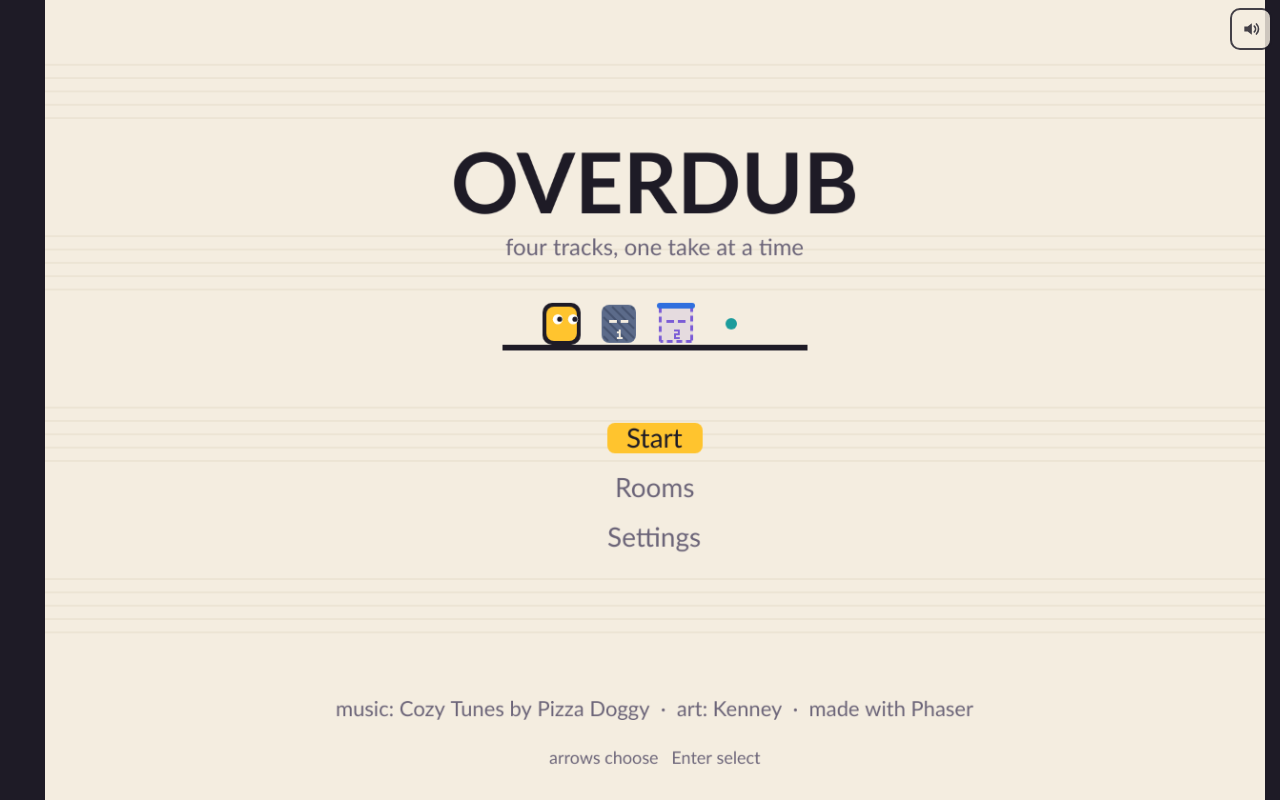
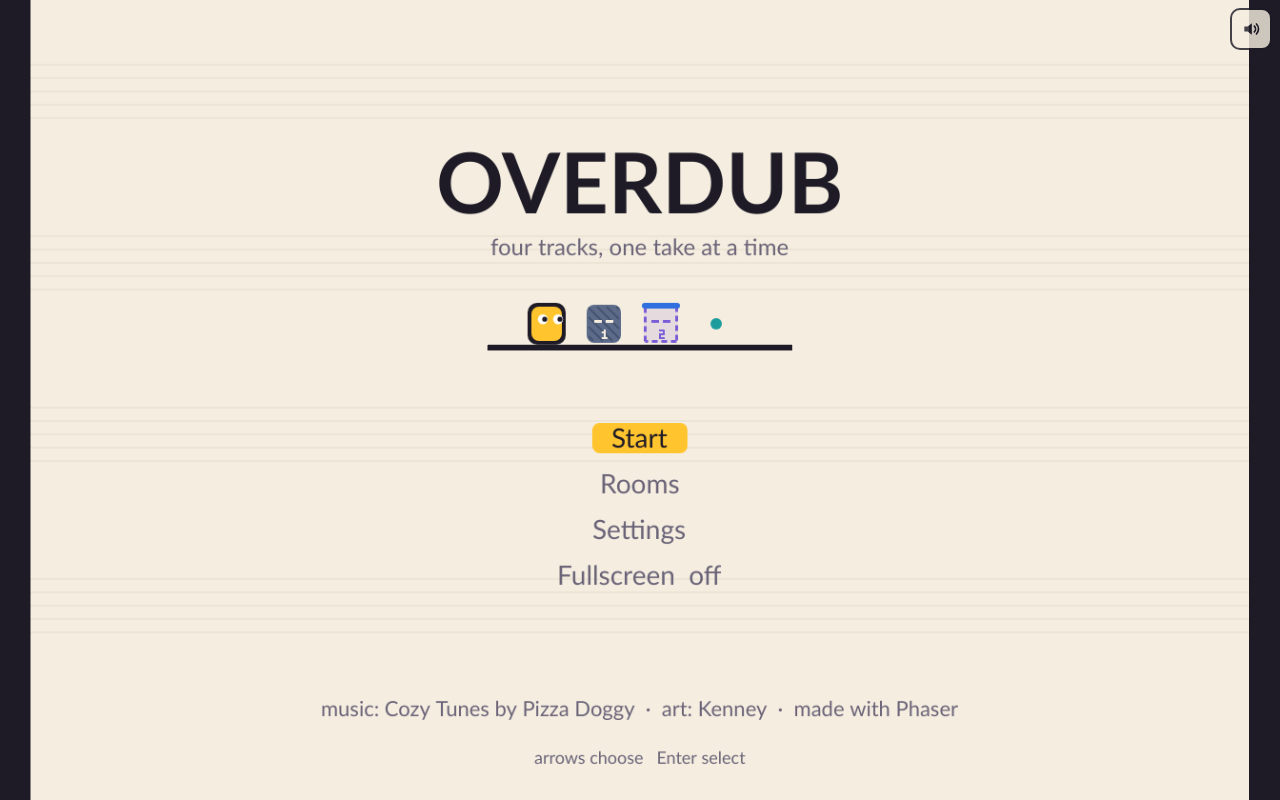
Before and after one commit to hisRoyalty/AfterImage, a website built with Vite: page index.html in a window 1280 px wide. Built offline with nearby package versions, Linux system fonts and the light colour scheme; animation ran at ten frames a second.

Commit message:
feat: window-fit rendering with letterbox, fullscreen on F and in menus

```diff
--- a/index.html
+++ b/index.html
@@ -6,7 +6,8 @@
     <title>Overdub</title>
     <style>
       html, body { margin: 0; height: 100%; background: #1e1b26; overflow: hidden; }
-      #game { width: 100vw; height: 100vh; display: flex; align-items: center; justify-content: center; }
+      #game { position: fixed; inset: 0; }
+      canvas { display: block; }
       canvas { outline: none; }
     </style>
   </head>
--- a/src/main.ts
+++ b/src/main.ts
@@ -9,6 +9,7 @@ import { loadRoom } from './sim/room.ts';
 import { replay, solutionMasks } from './sim/replay.ts';
 import type { TakeLog } from './sim/types.ts';
 import { mountAudioDock } from './meta/audioDock.ts';
+import { initScreen } from './meta/screen.ts';
 import { playlist } from './audio/playlist.ts';
 import { getAudio } from './audio/engine.ts';
 
@@ -19,12 +20,11 @@ const startIndex = roomParam > 0 ? Math.max(0, ROOMS.findIndex((r) => Number(r.i
 const game = new Phaser.Game({
   type: Phaser.AUTO,
   parent: 'game',
-  width: 1280,
-  height: 840,
-  backgroundColor: '#F4EDE0',
-  scale: { mode: Phaser.Scale.FIT, autoCenter: Phaser.Scale.CENTER_BOTH },
+  backgroundColor: '#1E1B26',
+  scale: { mode: Phaser.Scale.RESIZE, width: '100%', height: '100%', fullscreenTarget: document.documentElement },
   scene: [],
 });
+initScreen(game);
 mountAudioDock();
 game.registry.set('start', params.has('mixdown') ? { key: 'mixdown' } : roomParam > 0 ? { key: 'room', data: { index: startIndex } } : { key: 'menu' });
 game.registry.set('onReady', () => { window.__overdub = hook; });
--- a/src/meta/input.ts
+++ b/src/meta/input.ts
@@ -1,7 +1,8 @@
+import { toggleFullscreen } from './screen.ts';
 import { IN_L, IN_R, IN_J, IN_JP, IN_WAIT, IN_DRONE, IN_LOOP, IN_ERASE, IN_RETRY, IN_WIPE } from '../sim/constants.ts';
 
-export type Action = 'left' | 'right' | 'jump' | 'wait' | 'drone' | 'loop' | 'erase' | 'retry' | 'ff' | 'hint' | 'pause' | 'confirm' | 'mute';
-export const ACTIONS: Action[] = ['left', 'right', 'jump', 'wait', 'drone', 'loop', 'erase', 'retry', 'ff', 'hint', 'pause', 'confirm', 'mute'];
+export type Action = 'left' | 'right' | 'jump' | 'wait' | 'drone' | 'loop' | 'erase' | 'retry' | 'ff' | 'hint' | 'pause' | 'confirm' | 'mute' | 'fullscreen';
+export const ACTIONS: Action[] = ['left', 'right', 'jump', 'wait', 'drone', 'loop', 'erase', 'retry', 'ff', 'hint', 'pause', 'confirm', 'mute', 'fullscreen'];
 
 export type KeyMap = Record<Action, string[]>;
 
@@ -16,9 +17,10 @@ export const DEFAULT_KEYS: KeyMap = {
   retry: ['KeyR'],
   ff: ['ShiftLeft', 'ShiftRight'],
   hint: ['KeyH'],
-  pause: ['Escape'],
+  pause: ['Escape', 'KeyP'],
   confirm: ['Enter'],
   mute: ['KeyM'],
+  fullscreen: ['KeyF'],
 };
 
 const WIPE_TICKS = 36;
@@ -43,6 +45,8 @@ export class Input {
     if (e.code === 'F1' || e.code === 'Tab' || e.code.startsWith('Arrow') || e.code === 'Space') e.preventDefault();
     if (this.onKey) { e.preventDefault(); this.onKey(e.code); return; }
     if (e.repeat) return;
+    // straight from the key event, so the browser accepts it as a user gesture
+    if (this.keys.fullscreen?.includes(e.code)) toggleFullscreen();
     this.down.add(e.code);
     this.codes.push(e.code);
     if (this.codes.length > 32) this.codes.shift();
--- /dev/null
+++ b/src/meta/screen.ts
@@ -0,0 +1,54 @@
+import Phaser from 'phaser';
+
+export const VIEW_W = 640;
+export const VIEW_H = 420;
+
+let game: Phaser.Game | null = null;
+const watchers: (() => void)[] = [];
+
+export function initScreen(g: Phaser.Game): void {
+  game = g;
+  g.scale.on(Phaser.Scale.Events.ENTER_FULLSCREEN, () => watchers.forEach((f) => f()));
+  g.scale.on(Phaser.Scale.Events.LEAVE_FULLSCREEN, () => watchers.forEach((f) => f()));
+}
+
+// Zoom that fits the 640 x 420 view in a w x h window. Snaps to a whole number when one is within 4%.
+export function fitZoom(w: number, h: number): number {
+  const z = Math.min(w / VIEW_W, h / VIEW_H);
+  const n = Math.round(z);
+  return n >= 1 && n <= z * 1.0001 && z - n < n * 0.04 ? n : z;
+}
+
+// Text is rasterised at this scale so it stays sharp at the current window size.
+export function textRes(): number {
+  return Math.max(2, Math.min(6, Math.ceil(fitZoom(window.innerWidth, window.innerHeight))));
+}
+
+// Letterboxed camera: the view keeps its aspect ratio and is centred; the rest shows the background colour.
+export function fitCamera(scene: Phaser.Scene): void {
+  const cam = scene.cameras.main;
+  const apply = () => {
+    const w = scene.scale.width, h = scene.scale.height;
+    const z = fitZoom(w, h);
+    const vw = Math.round(VIEW_W * z), vh = Math.round(VIEW_H * z);
+    cam.setViewport(Math.floor((w - vw) / 2), Math.floor((h - vh) / 2), vw, vh);
+    cam.setZoom(z);
+    cam.centerOn(VIEW_W / 2, VIEW_H / 2);
+  };
+  apply();
+  scene.scale.on('resize', apply);
+  scene.events.once('shutdown', () => scene.scale.off('resize', apply));
+}
+
+export function isFullscreen(): boolean {
+  return !!game?.scale.isFullscreen;
+}
+
+export function toggleFullscreen(): void {
+  if (!game || !game.device.fullscreen.available) return;
+  game.scale.toggleFullscreen();
+}
+
+export function onFullscreenChange(fn: () => void): void {
+  watchers.push(fn);
+}
--- a/src/meta/strings.ts
+++ b/src/meta/strings.ts
@@ -45,6 +45,7 @@ export const UI = {
   speed: (v: number) => `Assist: game speed  ‹ ${v}% ›`,
   timing: (on: boolean) => `Assist: longer coyote and buffer  ${on ? 'on' : 'off'}`,
   track: (on: boolean) => `Assist: extra track  ${on ? 'on' : 'off'}`,
+  fullscreen: (on: boolean) => `Fullscreen  ${on ? 'on' : 'off'}`,
   controls: 'Controls',
   reset: 'Erase all progress',
   resetSure: 'Press again to erase everything',
@@ -53,7 +54,7 @@ export const UI = {
   defaults: 'Reset to defaults',
   action: {
     left: 'Move left', right: 'Move right', jump: 'Jump', wait: 'Wait', drone: 'Drone', loop: 'Loop', erase: 'Erase',
-    retry: 'Retry (hold to wipe)', ff: 'Fast-forward', hint: 'Hint', pause: 'Pause', confirm: 'Continue', mute: 'Mute',
+    retry: 'Retry (hold to wipe)', ff: 'Fast-forward', hint: 'Hint', pause: 'Pause', confirm: 'Continue', mute: 'Mute', fullscreen: 'Fullscreen',
   } as Record<string, string>,
   locked: 'locked',
   selectHelp: 'arrows choose   Enter play   Esc back',
--- a/src/render/hud.ts
+++ b/src/render/hud.ts
@@ -6,6 +6,7 @@ import { PAL, CSS, FONT } from './palette.ts';
 import { img } from './sprites.ts';
 import { SelfSprite } from './actorLayer.ts';
 import { STR } from '../meta/strings.ts';
+import { textRes } from '../meta/screen.ts';
 
 export const VIEW_W = 640;
 export const VIEW_H = 420;
@@ -32,7 +33,7 @@ export class Hud {
     this.beats = [0, 1, 2, 3].map((b) => img(scene, 'beat_off', 339 + b * 11, HUD_Y + 14, 20).setOrigin(0.5));
     this.pulse = img(scene, 'beat_on', 339, HUD_Y + 14, 20.5).setOrigin(0.5);
     this.ff = img(scene, 'ff', 386, HUD_Y + 8, 20).setVisible(false);
-    const style = { fontFamily: FONT, fontSize: '11px', color: CSS.ink, resolution: 3 };
+    const style = { fontFamily: FONT, fontSize: '11px', color: CSS.ink, resolution: textRes() };
     this.title = scene.add.text(10, HUD_Y + 7, '', { ...style, fontSize: '13px', fontStyle: 'bold' }).setDepth(21);
     this.par = scene.add.text(10, HUD_Y + 34, '', { ...style, color: CSS.inkSoft }).setDepth(21);
     this.keys = scene.add.text(VIEW_W - 10, HUD_Y + 9, '', { ...style, color: CSS.inkSoft }).setOrigin(1, 0).setDepth(21);
--- a/src/scenes/MenuScene.ts
+++ b/src/scenes/MenuScene.ts
@@ -9,6 +9,7 @@ import { img, nine, res } from '../render/sprites.ts';
 import { SelfSprite } from '../render/actorLayer.ts';
 import { initAudio } from '../audio/engine.ts';
 import { sfx } from '../audio/sfx.ts';
+import { fitCamera, isFullscreen, toggleFullscreen } from '../meta/screen.ts';
 
 export function unlocked(i: number): boolean {
   if (i === 0) return true;
@@ -24,6 +25,7 @@ export function nextRoom(): number {
 export class MenuScene extends Phaser.Scene {
   menu: Menu | null = null;
   mode: 'title' | 'select' = 'title';
+  fs = false;
   sel = 0;
   objs: Phaser.GameObjects.GameObject[] = [];
   cells: { box: Phaser.GameObjects.NineSlice; tick: Phaser.GameObjects.Image; medal: Phaser.GameObjects.Image }[] = [];
@@ -41,7 +43,7 @@ export class MenuScene extends Phaser.Scene {
   }
 
   create(): void {
-    this.cameras.main.setZoom(2).centerOn(320, 210);
+    fitCamera(this);
     input.clear();
     img(this, 'paper');
     this.info = text(this, 320, 372, '', 11, CSS.ink).setOrigin(0.5).setDepth(6);
@@ -78,7 +80,8 @@ export class MenuScene extends Phaser.Scene {
       { label: () => (started ? UI.continue : UI.newGame), act: () => this.play(nextRoom()) },
       { label: () => UI.rooms, act: () => this.select() },
       { label: () => UI.settings, act: () => { this.scene.pause(); this.scene.launch('settings', { from: 'menu' }); } },
-    ], 26, 14, 10);
+      { label: () => UI.fullscreen(isFullscreen()), act: () => toggleFullscreen() },
+    ], 24, 14, 10);
     this.menu.onMove = () => sfx('ui');
     this.help.setText(UI.menuHelp);
     this.info.setText(UI.credits).setColor(CSS.inkSoft);
@@ -137,6 +140,7 @@ export class MenuScene extends Phaser.Scene {
   update(): void {
     const codes = input.takeCodes();
     if (codes.length) initAudio();
+    if (this.fs !== isFullscreen()) { this.fs = isFullscreen(); this.menu?.refresh(); }
     if (this.mode === 'title') {
       this.menu?.update(codes);
       return;
--- a/src/scenes/MixdownScene.ts
+++ b/src/scenes/MixdownScene.ts
@@ -16,6 +16,7 @@ import { img } from '../render/sprites.ts';
 import { CSS } from '../render/palette.ts';
 import { text } from './ui.ts';
 import { sfx } from '../audio/sfx.ts';
+import { fitCamera } from '../meta/screen.ts';
 import { voice, midiHz, getAudio } from '../audio/engine.ts';
 
 const PER_ROOM = 1300;
@@ -52,7 +53,7 @@ export class MixdownScene extends Phaser.Scene {
   }
 
   create(): void {
-    this.cameras.main.setZoom(2).centerOn(320, 210);
+    fitCamera(this);
     this.t = 0;
     this.last = 0;
     this.idx = -1;
--- a/src/scenes/SettingsScene.ts
+++ b/src/scenes/SettingsScene.ts
@@ -7,6 +7,7 @@ import { ACTIONS, DEFAULT_KEYS, keyLabel } from '../meta/input.ts';
 import type { Action } from '../meta/input.ts';
 import { UI } from '../meta/strings.ts';
 import { CSS } from '../render/palette.ts';
+import { fitCamera } from '../meta/screen.ts';
 import { applyAudioSettings } from '../audio/engine.ts';
 
 const clamp = (v: number) => Math.max(0, Math.min(100, v));
@@ -27,7 +28,7 @@ export class SettingsScene extends Phaser.Scene {
   }
 
   create(): void {
-    this.cameras.main.setZoom(2).centerOn(320, 210);
+    fitCamera(this);
     panel(this, 360, 330);
     this.note = text(this, 320, 362, '', 10, CSS.inkSoft).setOrigin(0.5).setDepth(70);
     this.main();
--- a/src/scenes/roomOverlays.ts
+++ b/src/scenes/roomOverlays.ts
@@ -10,6 +10,7 @@ import { STR, UI, fmtTicks } from '../meta/strings.ts';
 import { PAL, CSS } from '../render/palette.ts';
 import { img, nine } from '../render/sprites.ts';
 import { sfx } from '../audio/sfx.ts';
+import { isFullscreen, toggleFullscreen } from '../meta/screen.ts';
 
 // Chapter card, pause menu and the clear panel for a room.
 export class Overlays {
@@ -22,6 +23,7 @@ export class Overlays {
   panel: Phaser.GameObjects.Container | null = null;
   videoHint: Phaser.GameObjects.Text | null = null;
   leaving = false;
+  fs = false;
 
   constructor(scene: RoomScene, flow: RoomFlow) {
     this.scene = scene;
@@ -65,6 +67,7 @@ export class Overlays {
       return;
     }
     if (this.pause) {
+      if (this.fs !== isFullscreen()) { this.fs = isFullscreen(); this.pause.refresh(); }
       const r = this.pause.update(input.takeCodes());
       if (r === 'back') this.closePause();
       return;
@@ -76,7 +79,7 @@ export class Overlays {
   private openPause(): void {
     sfx('back');
     input.clear();
-    this.pauseBg = panel(this.scene, 200, 190, 60);
+    this.pauseBg = panel(this.scene, 200, 212, 60);
     const items: Item[] = [
       { label: () => UI.resume, act: () => this.closePause() },
       { label: () => UI.retryRoom, act: () => this.scene.scene.restart({ index: this.scene.index }) },
@@ -84,6 +87,7 @@ export class Overlays {
     if (this.flow.hintOffered()) items.push({ label: () => UI.hint, act: () => { this.closePause(); this.flow.showHint(); } });
     items.push(
       { label: () => UI.settings, act: () => { this.scene.scene.pause(); this.scene.scene.launch('settings', { from: 'room' }); } },
+      { label: () => UI.fullscreen(isFullscreen()), act: () => toggleFullscreen() },
       { label: () => UI.rooms, act: () => this.scene.scene.start('menu', { select: true, index: this.scene.index }) },
       { label: () => UI.toTitle, act: () => this.scene.scene.start('menu') },
     );
--- a/src/scenes/ui.ts
+++ b/src/scenes/ui.ts
@@ -1,6 +1,7 @@
 import Phaser from 'phaser';
 import { CSS, FONT, PAL } from '../render/palette.ts';
 import { nine, resizeNine } from '../render/sprites.ts';
+import { textRes } from '../meta/screen.ts';
 
 export interface Item {
   label: () => string;
@@ -17,7 +18,7 @@ export const OK = ['Enter', 'Space'];
 export const BACK = ['Escape', 'Backspace'];
 
 export function text(scene: Phaser.Scene, x: number, y: number, s: string, size = 12, color: string = CSS.ink, bold = false): Phaser.GameObjects.Text {
-  return scene.add.text(x, y, s, { fontFamily: FONT, fontSize: `${size}px`, color, fontStyle: bold ? 'bold' : 'normal', resolution: 3 });
+  return scene.add.text(x, y, s, { fontFamily: FONT, fontSize: `${size}px`, color, fontStyle: bold ? 'bold' : 'normal', resolution: textRes() });
 }
 
 // Vertical keyboard menu. update() returns 'back' when Escape is pressed.
```
Also changed, not shown: src/scenes/RoomScene.ts (+10 -5 lines).
